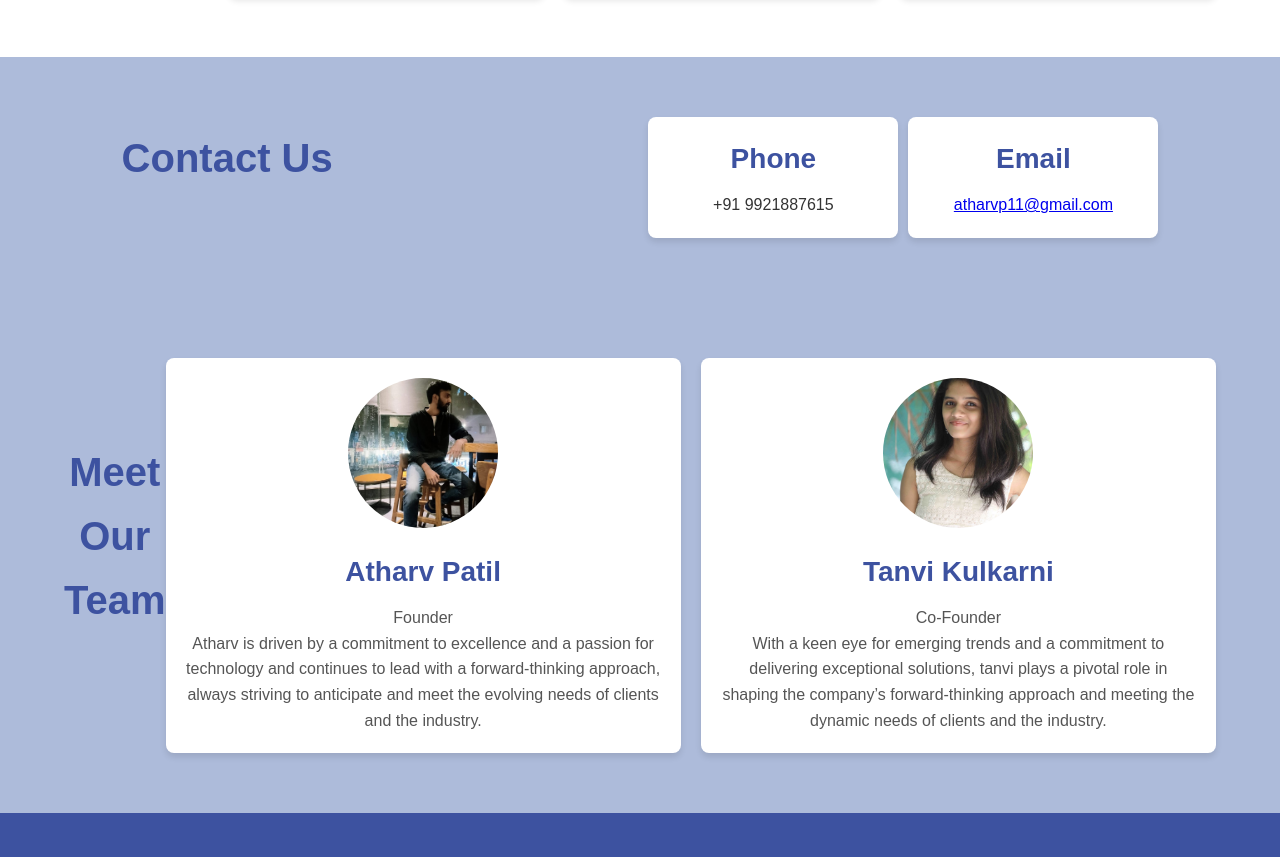
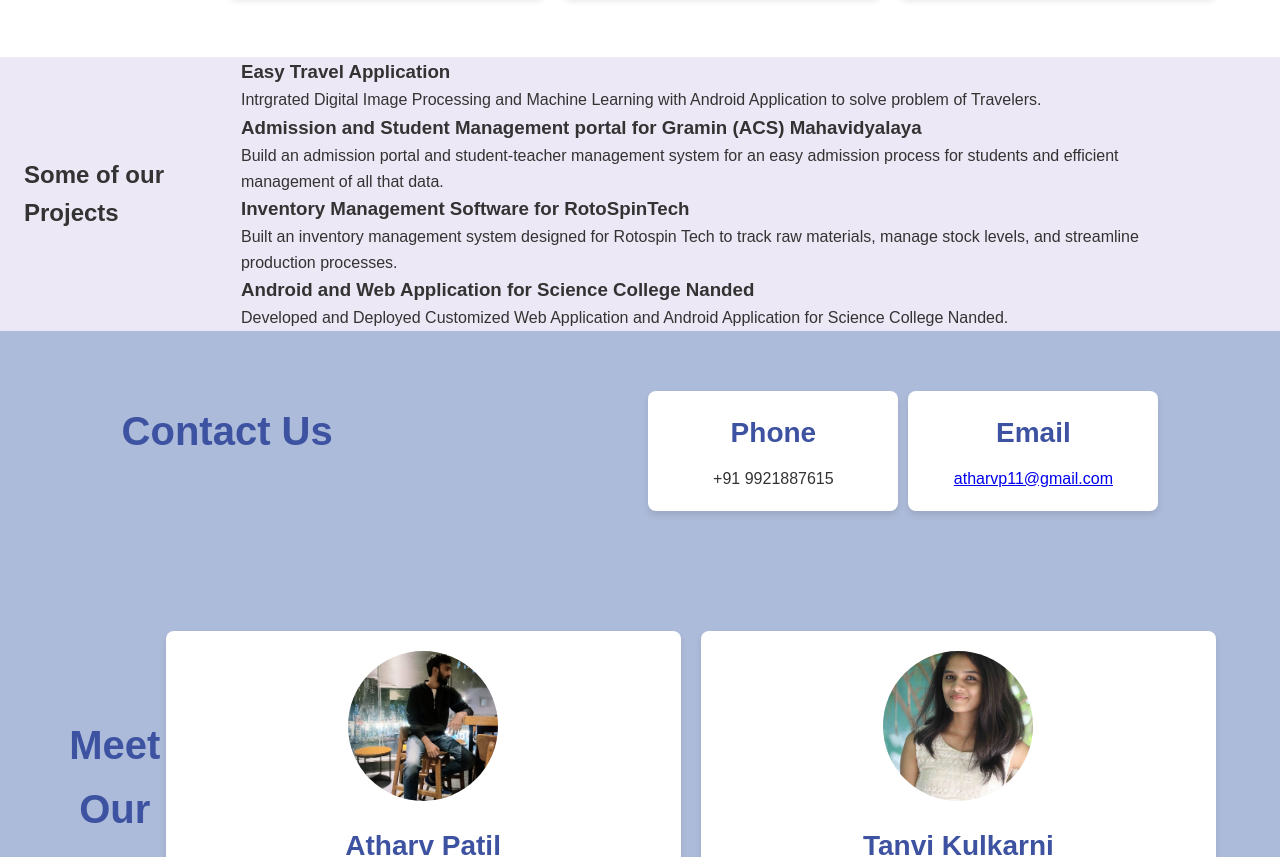
Before and after one commit to atharvp6212/Ekdant, a plain HTML site: page index.html in a window 1280 px wide. Shown: the part 1595-2452 px from the top of the page. Drawn offline with nearby package versions, Linux system fonts and the light colour scheme.

Commit message:
Update index.html

```diff
--- a/index.html
+++ b/index.html
@@ -78,6 +78,36 @@
         </div>
     </section>
 
+        <!-- Past Projects Section -->
+    <section class="projects-section" id="projects">
+        <div class="container">
+            <h2 style="Margin-left:-40px">Some of our Projects</h2>
+            <div class="projects-grid">
+                <div class="project-item">
+                     <!-- Replace with your project image -->
+                    <h3>Easy Travel Application</h3>
+                    <p>Intrgrated Digital Image Processing and Machine Learning with Android Application to solve problem of Travelers.</p>
+                </div>
+                <div class="project-item">
+                     <!-- Replace with your project image -->
+                    <h3>Admission and Student Management portal for Gramin (ACS) Mahavidyalaya</h3>
+                    <p>Build an admission portal and student-teacher management system for an easy admission process for students and efficient management of all that data. </p>
+                </div>
+                <div class="project-item">
+                     <!-- Replace with your project image -->
+                    <h3>Inventory Management Software for RotoSpinTech</h3>
+                    <p>Built an inventory management system designed for Rotospin Tech to track raw materials, manage stock levels, and streamline production processes. </p>
+                </div>
+                <div class="project-item">
+                     <!-- Replace with your project image -->
+                    <h3>Android and Web Application for Science College Nanded</h3>
+                    <p>Developed and Deployed Customized Web Application and Android Application for Science College Nanded.</p>
+                </div>
+            </div>
+        </div>
+    </section>
+
+
     <section class="contact-section" id="contact">
         <div class="container">
             <h2>Contact Us</h2>
@@ -120,7 +150,6 @@
         </div>
     </section>
 
-
     <footer class="footer">
         <div class="container">
             <div class="footer-content">
```
